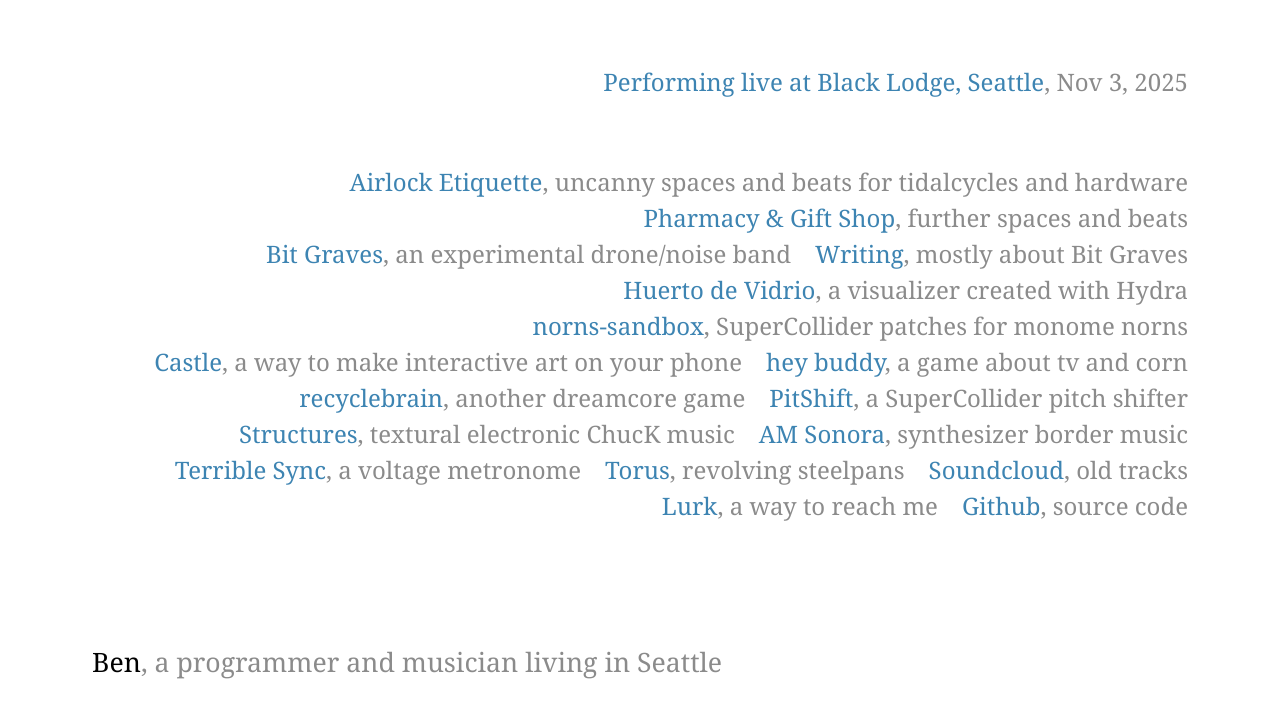
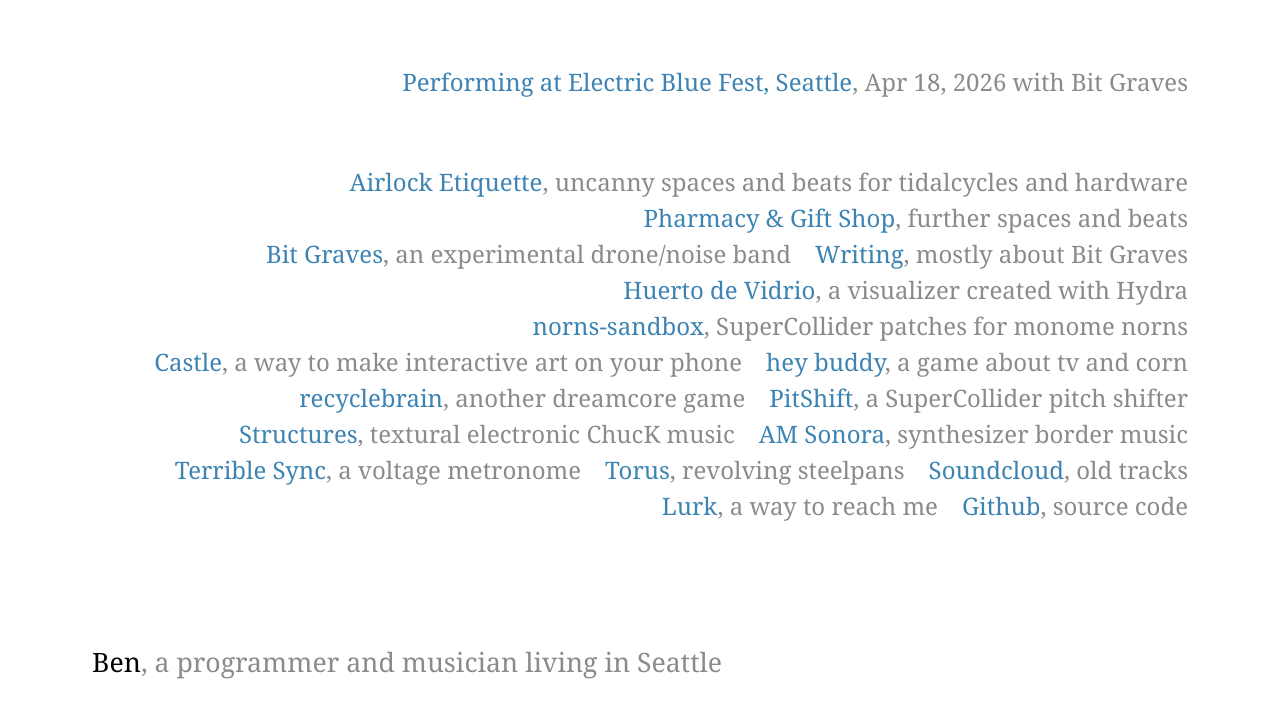
Before and after one commit to terribleben/tb-www, a React (Create React App) app: page / in a window 1280 px wide. Shown: the top 718 px of the page. Built offline with nearby package versions, Linux system fonts and the light colour scheme; the HTML template or start-up script is replaced by a standard one.

Commit message:
update next show to electric blue fest

```diff
--- a/src/App.js
+++ b/src/App.js
@@ -7,9 +7,8 @@
     title: "New",
     items: [
       {
-        name: "Performing live at Black Lodge, Seattle",
-        url: 'https://www.seattlenoise.org/calendar/',
-        description: "Nov 3, 2025"
+        name: "Performing at Electric Blue Fest, Seattle",
+        description: "Apr 18, 2026 with Bit Graves"
       }
       /* {
         name: "Airlock Etiquette",
```
